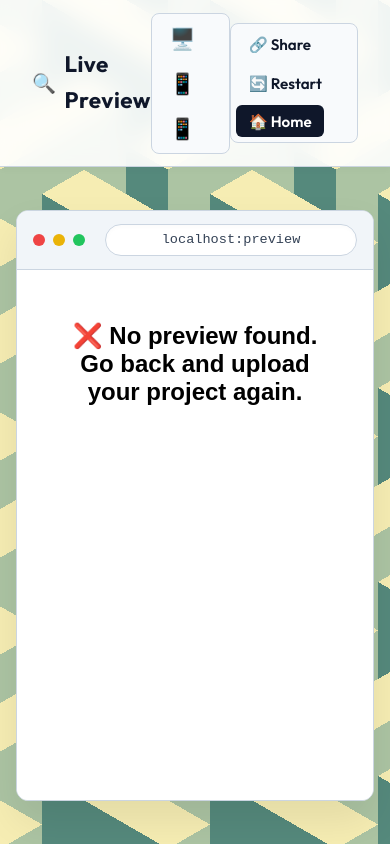
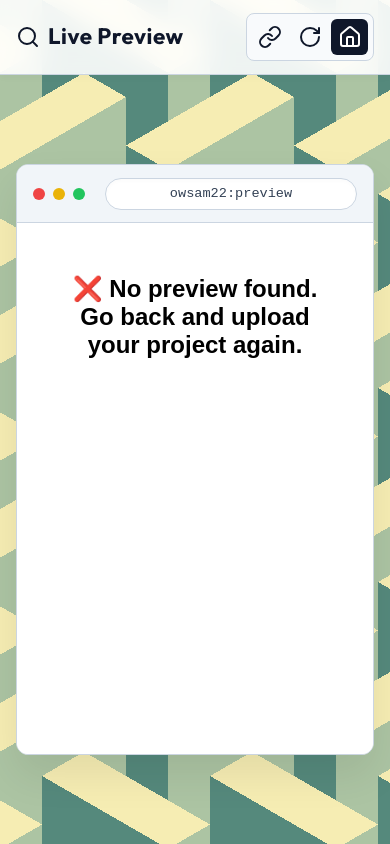
Before and after one commit to owsam22/previewer, a website built with Vite: page preview.html in a window 390 px wide. Built offline with nearby package versions, Linux system fonts and the light colour scheme; a web font is replaced by a local one.

Commit message:
ui improved

```diff
--- a/preview.html
+++ b/preview.html
@@ -8,6 +8,7 @@
   <link rel="preconnect" href="https://fonts.gstatic.com" crossorigin>
   <link href="https://fonts.googleapis.com/css2?family=DotGothic16&family=Outfit:wght@300;400;600;700&display=swap" rel="stylesheet">
   <link rel="stylesheet" href="./style.css">
+  <script src="https://unpkg.com/lucide@latest"></script>
   <style>
     body {
       background: var(--bg-color);
@@ -47,10 +48,6 @@
       gap: 8px;
     }
 
-    .preview-header h1 .emoji {
-      font-size: 1.2rem;
-    }
-
     .button-group {
       display: flex;
       gap: 0.4rem;
@@ -62,7 +59,7 @@
 
     .preview-btn {
       font-family: 'Outfit', sans-serif;
-      font-size: 1.3rem;
+      font-size: 1.1rem;
       padding: 0.4rem 0.8rem;
       background: transparent;
       color: var(--text-light);
@@ -187,27 +184,29 @@
         width: 100% !important;
       }
       .device-wrapper { padding: 1rem; }
-      .button-group { flex-wrap: wrap; }
+      .preview-header { padding: 0.8rem 1rem; }
+      .header-center { display: none !important; } /* Hide device toggles on phone view */
+      .action-btn span { display: none; } /* Hide text, just show icons */
+      .button-group { gap: 0.2rem; }
+      .preview-btn.action-btn { padding: 0.4rem; }
     }
-
-    /* Removed extra .btn styles */
   </style>
 </head>
 <body>
 
   <header class="preview-header">
     <div class="header-left">
-      <h1><span class="emoji">🔍</span> Live Preview</h1>
+      <h1><i data-lucide="search"></i> Live Preview</h1>
     </div>
     <div class="header-center button-group">
-      <button class="preview-btn" onclick="setDevice('desktop')" title="Desktop">🖥️</button>
-      <button class="preview-btn" onclick="setDevice('tablet')" title="Tablet">📱</button>
-      <button class="preview-btn" onclick="setDevice('mobile')" title="Mobile">📱</button>
+      <button class="preview-btn" onclick="setDevice('desktop')" title="Desktop"><i data-lucide="monitor"></i></button>
+      <button class="preview-btn" onclick="setDevice('tablet')" title="Tablet"><i data-lucide="tablet"></i></button>
+      <button class="preview-btn" onclick="setDevice('mobile')" title="Mobile"><i data-lucide="smartphone"></i></button>
     </div>
     <div class="header-right button-group">
-      <button class="preview-btn action-btn" onclick="sharePreview()" title="Share Preview">🔗 Share</button>
-      <button class="preview-btn action-btn" onclick="restartPreview()" title="Restart">🔄 Restart</button>
-      <button class="preview-btn action-btn primary-action" onclick="goHome()" title="Home">🏠 Home</button>
+      <button class="preview-btn action-btn" onclick="sharePreview()" title="Share Preview"><i data-lucide="link"></i> <span>Share</span></button>
+      <button class="preview-btn action-btn" onclick="restartPreview()" title="Restart"><i data-lucide="rotate-cw"></i> <span>Restart</span></button>
+      <button class="preview-btn action-btn primary-action" onclick="goHome()" title="Home"><i data-lucide="home"></i> <span>Home</span></button>
     </div>
   </header>
 
@@ -219,12 +218,13 @@
           <div class="dot yellow"></div>
           <div class="dot green"></div>
         </div>
-        <div class="url-bar">localhost:preview</div>
+        <div class="url-bar">owsam22:preview</div>
       </div>
       <iframe id="previewFrame"></iframe>
     </div>
   </div>
 
+  <script>lucide.createIcons();</script>
   <script type="module" src="./src/preview.ts"></script>
 </body>
 </html>
```
